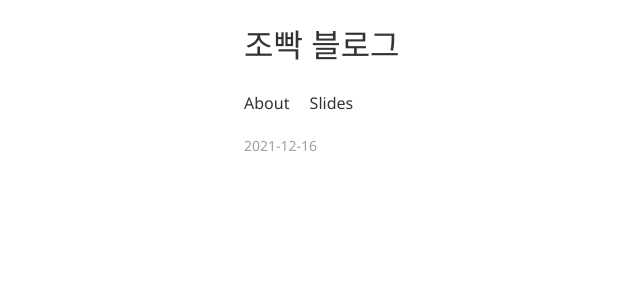
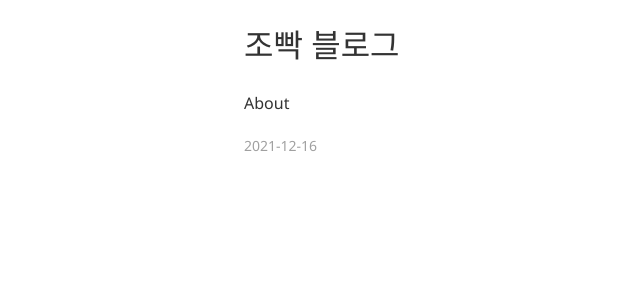
Before and after one commit to jo-pk/jo-pk.github.io, a Jekyll site: the page built from index.html, in a window 1280 px wide. Shown: the top 300 px of the page, without its empty margins (12-652 px from the left). Built offline with Jekyll 4.4.1, drawn with Linux system fonts in a browser that asks for light colours.

Commit message:
feat: delete slides section

```diff
--- a/_layouts/default.html
+++ b/_layouts/default.html
@@ -30,7 +30,6 @@
             <h1 class="site-title"><a href="{{ site.baseurl }}/">{{ site.title }}</a></h1>
             <nav class="site-nav">
                 <a href="{{ site.baseurl }}/about/" class="{% if page.url == '/about/' %}active{% endif %}">About</a>
-                <a href="{{ site.baseurl }}/slides/" class="{% if page.url == '/slides/' %}active{% endif %}">Slides</a>
             </nav>
         </header>
         {{ content }}
```
